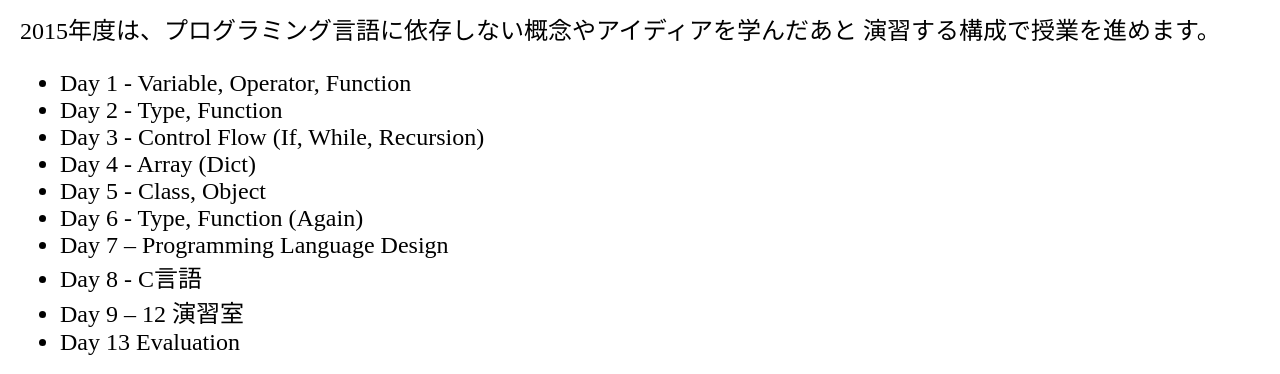
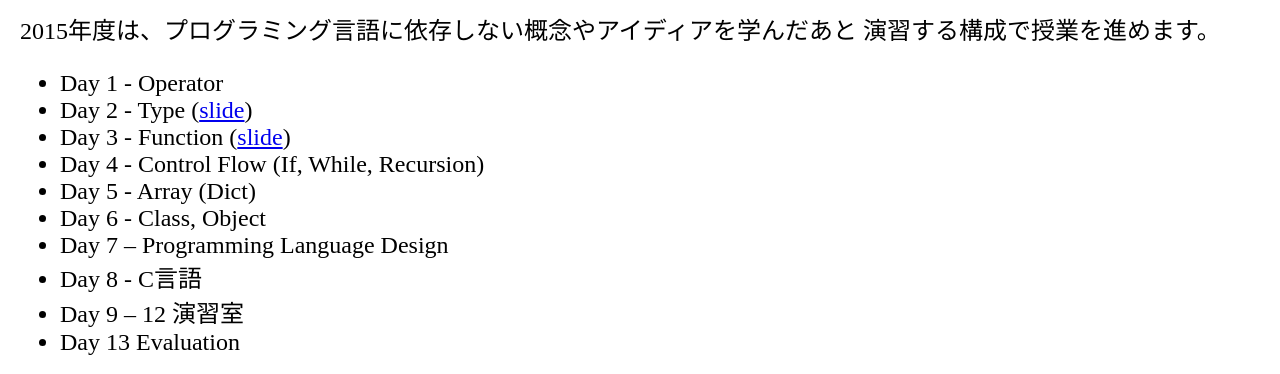
Before and after one commit to kensuketamura/kkuramitsu.github.io, a plain HTML site: page prog/index.html in a window 1280 px wide. Shown: the part 258-632 px from the top of the page. Drawn offline with Linux system fonts and the light colour scheme.

Commit message:
added slides

```diff
--- a/prog/index.html
+++ b/prog/index.html
@@ -22,12 +22,12 @@ pre {
   2015年度は、プログラミング言語に依存しない概念やアイディアを学んだあと
   演習する構成で授業を進めます。
   <ul>
-  <li> Day 1 - Variable, Operator, Function </li>
-  <li> Day 2 - Type, Function </li>
-  <li> Day 3 - Control Flow (If, While, Recursion) </li>
-  <li> Day 4 - Array (Dict)</li>
-  <li> Day 5 - Class, Object</li>
-  <li> Day 6 - Type, Function (Again) </li>
+  <li> Day 1 - Operator </li>
+  <li> Day 2 - Type (<a href="slide_type.pdf">slide</a>) </li>
+  <li> Day 3 - Function (<a href="slide_func.pdf">slide</a>) </li>
+  <li> Day 4 - Control Flow (If, While, Recursion) </li>
+  <li> Day 5 - Array (Dict)</li>
+  <li> Day 6 - Class, Object</li>
   <li> Day 7 – Programming Language Design</li>
   <li> Day 8 - C言語 </li>
   <li> Day 9 – 12 演習室 </li>
```
Also changed, not shown: 2 other files.
